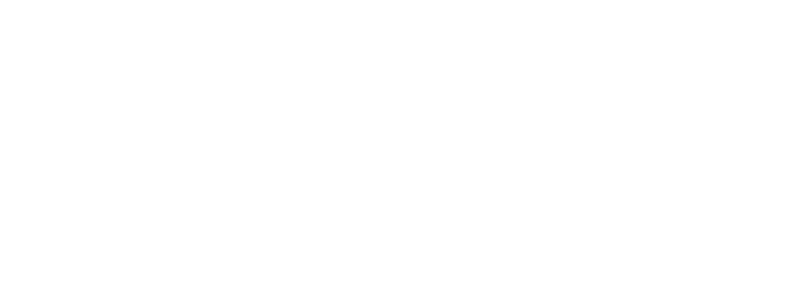
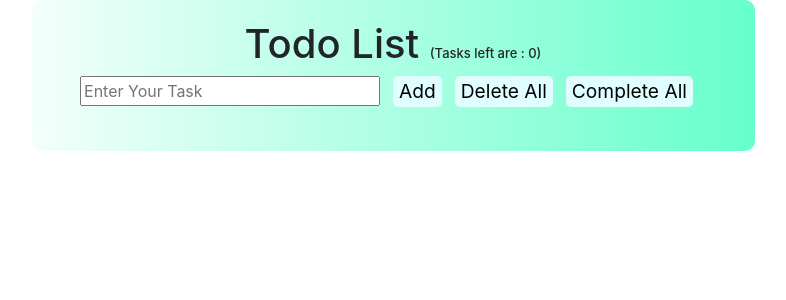
Before and after one commit to himanshu064/react-training, a React (Create React App) app: page /task6 in a window 1280 px wide. Before the commit this address had no page. Shown: the top 300 px of the page, without its empty margins (247-1033 px from the left). Built offline with nearby package versions, Linux system fonts and the light colour scheme.

Commit message:
Task 6 Completed

```diff
--- a/src/App.js
+++ b/src/App.js
@@ -6,6 +6,7 @@
 import Task4 from './pages/Task4';
 import Task5 from './pages/Task5';
 import Task5_1 from './pages/Task5_1';
+import Task6 from './pages/Task6';
 
 function App() {
   return (
@@ -17,6 +18,7 @@
         <Route path='/task4' element={<Task4 />} />
         <Route path='/task5' element={<Task5 />} />
         <Route path='/task5_1' element={<Task5_1 />} />
+        <Route path='/task6' element={<Task6 />} />
       </Routes>
     </BrowserRouter>
   );
--- a/src/pages/Task5_1/Accordion.js
+++ b/src/pages/Task5_1/Accordion.js
@@ -37,7 +37,6 @@
           loader={<h4>Loading...</h4>}>
           {posts.map((item, index) => {
             return (
-
               <Accordion.Item key={index} eventKey={index + 1} style={{
                 margin: 16
               }}>
@@ -47,9 +46,7 @@
                   {comments.map((item, index) => { return <p key={index} style={{ color: "blue" }}>{item.user.username} : {item.body}</p> })}
                 </Accordion.Body>
               </Accordion.Item>
-
             )
-
           })}
         </InfiniteScroll>
       </Accordion>
--- /dev/null
+++ b/src/pages/Task6/TodoFilters.js
@@ -0,0 +1,26 @@
+import React,{useContext} from "react";
+import classes from "./index.module.css";
+import { TodoContext } from ".";
+
+function Filters() {
+    const data = useContext(TodoContext);
+    const storage = localStorage.getItem("alltasks")
+    function activeTasks() {
+        data.showAllActiveTasks()
+    }
+    function completedTasks() {
+        data.showAllComletedTasks()
+    }
+    return storage && <div className={`${classes.back} ${classes.heading} ${classes.displayInline}`} >
+        <div className={`${classes.formpaddingdiv}`}>
+            <input type="button" value="All" onClick={() => data.showAllTasks()} />
+        </div>
+        <div className={`${classes.formpaddingdiv}`}>
+            <input type="button" value="Active" onClick={() => activeTasks()} />
+        </div>
+        <div className={`${classes.formpaddingdiv}`}>
+            <input type="button" value="Completed" onClick={() => completedTasks()} />
+        </div>
+    </div>
+}
+export default Filters;
--- /dev/null
+++ b/src/pages/Task6/TodoSearch.js
@@ -0,0 +1,50 @@
+import React, {useState,useContext} from "react";
+import classes from "./index.module.css";
+import { TodoContext } from ".";
+
+function TodoSearch() {
+    const data = useContext(TodoContext);
+    const numberOfActiveTasks = JSON.parse(localStorage.getItem("alltasks"))
+    let total = 0;
+    numberOfActiveTasks&&numberOfActiveTasks.map((item) => {
+        if (item.completed === false) {
+            return total++;
+        }
+    })
+    const [text,setText] = useState("")
+    //Add Function
+    function handleSubmit(event) {
+        event.preventDefault()
+        data.updateTask(text)
+        setText('')
+    }
+    //Delete function
+    function deleteAll() {
+        data.deleteTask();
+    }
+    //Complete Function
+    function completeAll() {
+        data.completeAll()
+    }
+    return (<div className={`${classes.back}`}>
+                <h1>Todo List <span className={`${classes.todospan}`}>(Tasks left are : {total})</span> </h1>
+                <div className={`${classes.heading}`} >
+                    <form onSubmit={handleSubmit}>
+                        <div className={`${classes.formpaddingdiv}`}>
+                            <input  className={`${classes.textfields}`} type="text" value={text} placeholder="Enter Your Task" onChange={ e => {setText(e.target.value)}} />
+                        </div >
+                        <div className={`${classes.formpaddingdiv}`}>
+                            <input type="button" value="Add" onClick={(event)=>handleSubmit(event)}/>
+                        </div>
+                        <div className={`${classes.formpaddingdiv}`}>
+                            <input type="button" value="Delete All" onClick={()=>deleteAll()} />
+                        </div>
+                        <div className={`${classes.formpaddingdiv}`}>
+                            <input type="button" value="Complete All" onClick={()=>completeAll()} />
+                        </div>
+                    </form>
+                </div> <br/>
+            </div>
+        )
+}
+export default TodoSearch;
--- /dev/null
+++ b/src/pages/Task6/TodoTable.js
@@ -0,0 +1,42 @@
+import React, { useContext } from "react";
+import classes from "./index.module.css";
+import { TodoContext } from ".";
+
+function TodoTable() {
+    const data = useContext(TodoContext);
+    function deleteTask(index) {
+        data.deleteoneTask(index)
+    }
+    function completedTask(key, index) {
+        return data.completedTask(key, index)
+    }
+    return (
+        <div className={`${classes.heading}`}>
+            <table>
+                <tbody >
+                    {
+                        data.allTasks && data.allTasks.map((item, index) => {
+                            return (
+                                <tr key={index} >
+                                    <td>
+                                        {index + 1}
+                                    </td>
+                                    <td style={{ textDecoration: item.completed ? "line-through" : "none" }}>
+                                        {item.title}
+                                    </td>
+                                    <td>
+                                        <input type="button" value="Completed" onClick={() => { completedTask(item.title, index) }} />
+                                    </td>
+                                    <td>
+                                        <input type="button" value="Delete" onClick={() => { deleteTask(index) }} />
+                                    </td>
+                                </tr>
+                            )
+                        })
+                    }
+                </tbody>
+            </table>
+        </div>
+    )
+}
+export default TodoTable;
--- /dev/null
+++ b/src/pages/Task6/index.js
@@ -0,0 +1,102 @@
+import React, { createContext, useEffect, useState } from "react";
+import TodoSearch from "./TodoSearch";
+import TodoTable from "./TodoTable";
+import TodoFilters from "./TodoFilters";
+export const TodoContext = createContext();
+
+const TodoContextState = (props) => {
+  const [allTasks, setTasks] = useState([])
+  useEffect(() => {
+    let storage = localStorage.getItem("alltasks");
+    if(storage) {
+      setTasks(JSON.parse(storage))
+    }
+  }, []);
+  //Adding a Task
+  const updateTask = (text) => {
+    if (text !== "") {
+      const newSetTask = [...allTasks, {
+        title: text,
+        completed: false,
+      }]
+      setTasks(newSetTask)
+      return localStorage.setItem("alltasks", JSON.stringify(newSetTask))
+    }
+  }
+  //Deleting All the Tasks
+  const deleteTask = () => {
+    setTasks([])
+    localStorage.clear();
+  }
+  //When Task is Completed
+  const completedTask = (key, index) => {
+    const newAllTasks = [...allTasks]
+    newAllTasks.find((element, idx) => {
+      if (element.title === key && idx === index) {
+        element.completed = !element.completed
+      }
+    })
+    setTasks(newAllTasks)
+    localStorage.setItem("alltasks", JSON.stringify(newAllTasks))
+  }
+  //Deleting A single Task
+  function deleteoneTask(index) {
+    const newAllTasks = [...allTasks]
+    newAllTasks.splice(index, 1)
+    setTasks(newAllTasks)
+    localStorage.setItem("alltasks", JSON.stringify(newAllTasks))
+  }
+  //Complete all Tasks
+  const completeAll = () => {
+    const newAllTasks = [...allTasks]
+    newAllTasks.map((item) => {
+      return item.completed = true;
+    })
+    setTasks(newAllTasks)
+    return localStorage.setItem("alltasks", JSON.stringify(newAllTasks))
+  }
+  //ShowAllTask
+  const showAllTasks = () => {
+    const showall = JSON.parse(localStorage.getItem("alltasks"))
+    return setTasks(showall)
+  }
+  //All active Tasks
+  const showAllActiveTasks = () => {
+    const showactive = JSON.parse(localStorage.getItem("alltasks"))
+    var updated = []
+    showactive.map((item) => {
+      if (item.completed === false) {
+        return updated.push(item)
+      }
+      return updated
+    })
+    return setTasks(updated)
+  }
+  //All completed Tasks
+  const showAllComletedTasks = () => {
+    const complpetedTasks = JSON.parse(localStorage.getItem("alltasks"))
+    var updated = []
+    complpetedTasks.map((item) => {
+      if (item.completed === true) {
+        return updated.push(item)
+      }
+      return updated
+    })
+    return setTasks(updated)
+  }
+    return (
+    <TodoContext.Provider value={{allTasks,updateTask,deleteTask,completeAll,deleteoneTask,completedTask,showAllTasks,showAllActiveTasks,showAllComletedTasks}}>
+      {props.children}
+    </TodoContext.Provider>
+  )
+}
+function Todolist() {
+  return (
+    <TodoContextState>
+      <TodoSearch/>
+      <TodoTable/>
+      <TodoFilters/>
+    </TodoContextState>
+  )
+}
+export default Todolist;
--- /dev/null
+++ b/src/pages/Task6/index.module.css
@@ -0,0 +1,67 @@
+.heading{
+    text-align: -webkit-center;
+}
+.back{
+    padding: 20px;
+    background: linear-gradient(to right, #ffffff -9%, #66ffcc 100%);
+    margin: auto;
+    width: 723px;
+    border-radius: 10px;
+}
+h1{
+    text-align: -webkit-center;
+}
+tr{
+    padding: 5px;
+}
+td{
+    padding: 10px;
+}
+.design{
+    padding: 20px;
+    background-color: rgb(170, 220, 253);
+}
+tbody{
+    background: linear-gradient(to right, #ffffff -9%, #66ffcc 100%);
+}
+tbody, td, tr{
+    border-radius: 10px;
+    border-color: rgb(245 255 253);
+    border-style: solid;
+    border-width: 1px;
+    width: 180px;
+    text-align: center
+}
+[type=button]{
+    background-color: rgb(224, 253, 255);
+    border: none;
+    border-radius: 5px;
+    font-size: larger;
+}
+[type=button]:hover{
+    background-color: rgb(179, 255, 250);
+}
+[type=text]{
+    font-size: initial;
+}
+form{
+    display: inline-flex;
+    margin: auto;
+}
+.formpaddingdiv{
+    padding-right: 13px;
+}
+.textfields{
+    width: 300px;
+}
+table{
+    border-spacing: 0px;
+}
+.displayInline{
+    display: flex;
+    margin: auto;
+    justify-content: space-evenly;
+}
+.todospan{
+    font-size: small;
+}
```
Also changed, not shown: src/pages/Task6/readme.md (added).
